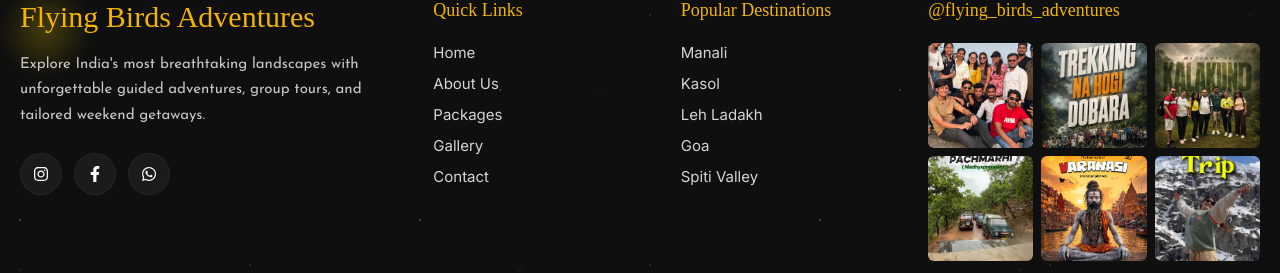
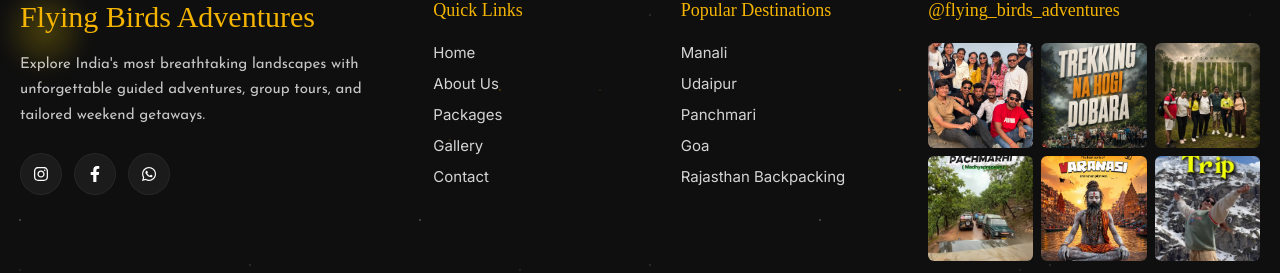
Before and after one commit to Dishajain89/flying-birds-adventures, a Next.js app: page /about in a window 1280 px wide. Shown: the part 7225-7498 px from the top of the page. Built offline with nearby package versions, Linux system fonts and the light colour scheme; a web font is replaced by a local one.

Commit message:
minor text changes footer

```diff
--- a/src/components/layout/Footer/Footer.jsx
+++ b/src/components/layout/Footer/Footer.jsx
@@ -146,11 +146,11 @@ export default function Footer() {
           <div className={styles.reveal}>
             <h4>Popular Destinations</h4>
             <div className={styles.linkList}>
-              <Link href="#">Manali</Link>
-              <Link href="#">Kasol</Link>
-              <Link href="#">Leh Ladakh</Link>
-              <Link href="#">Goa</Link>
-              <Link href="#">Spiti Valley</Link>
+              <Link href="/packages/manali">Manali</Link>
+              <Link href="/packages/udaipur">Udaipur</Link>
+              <Link href="/packages/panchmarhi">Panchmari</Link>
+              <Link href="/packages/goa">Goa</Link>
+              <Link href="/packages/rajasthanBackpacking">Rajasthan Backpacking</Link>
             </div>
           </div>
 
```
